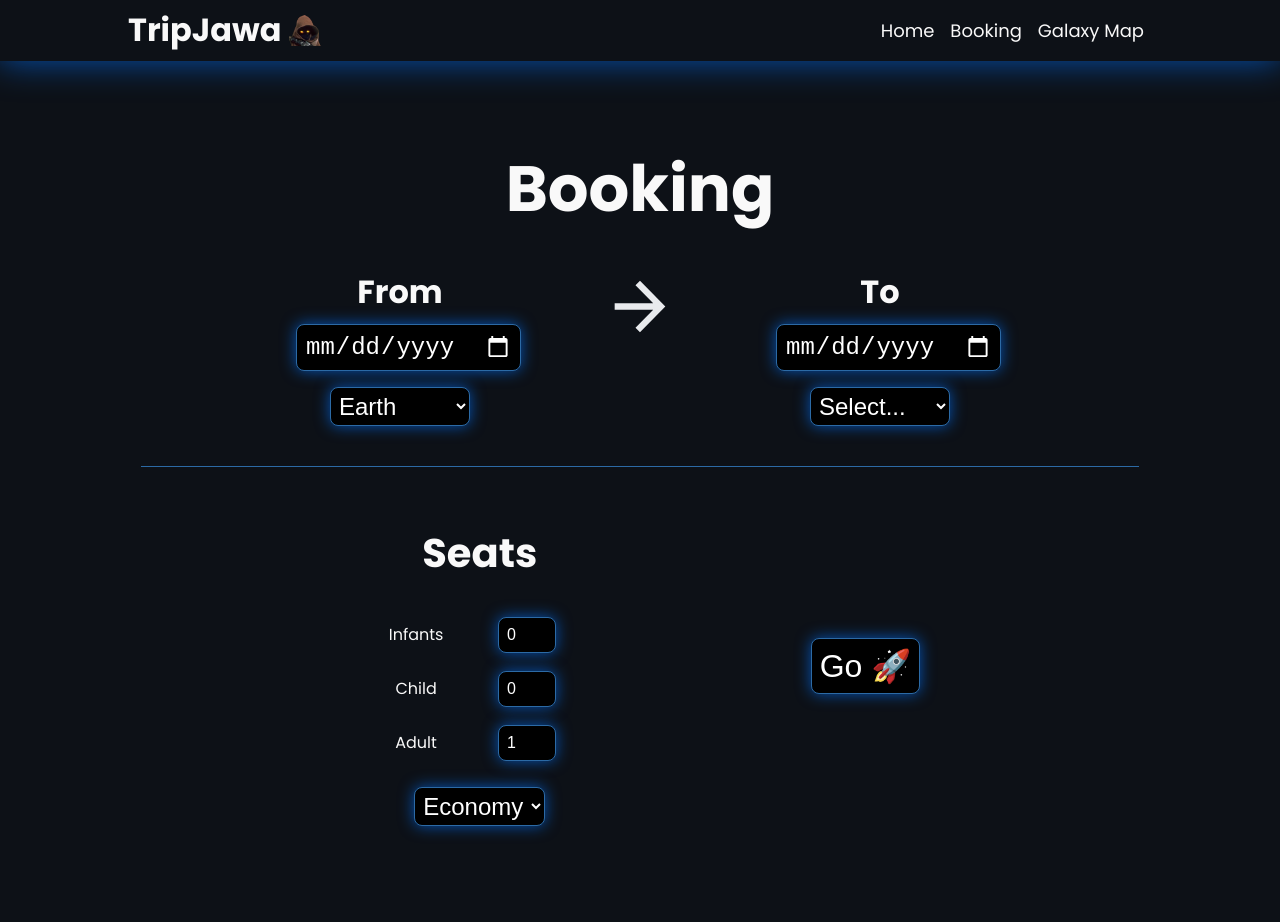
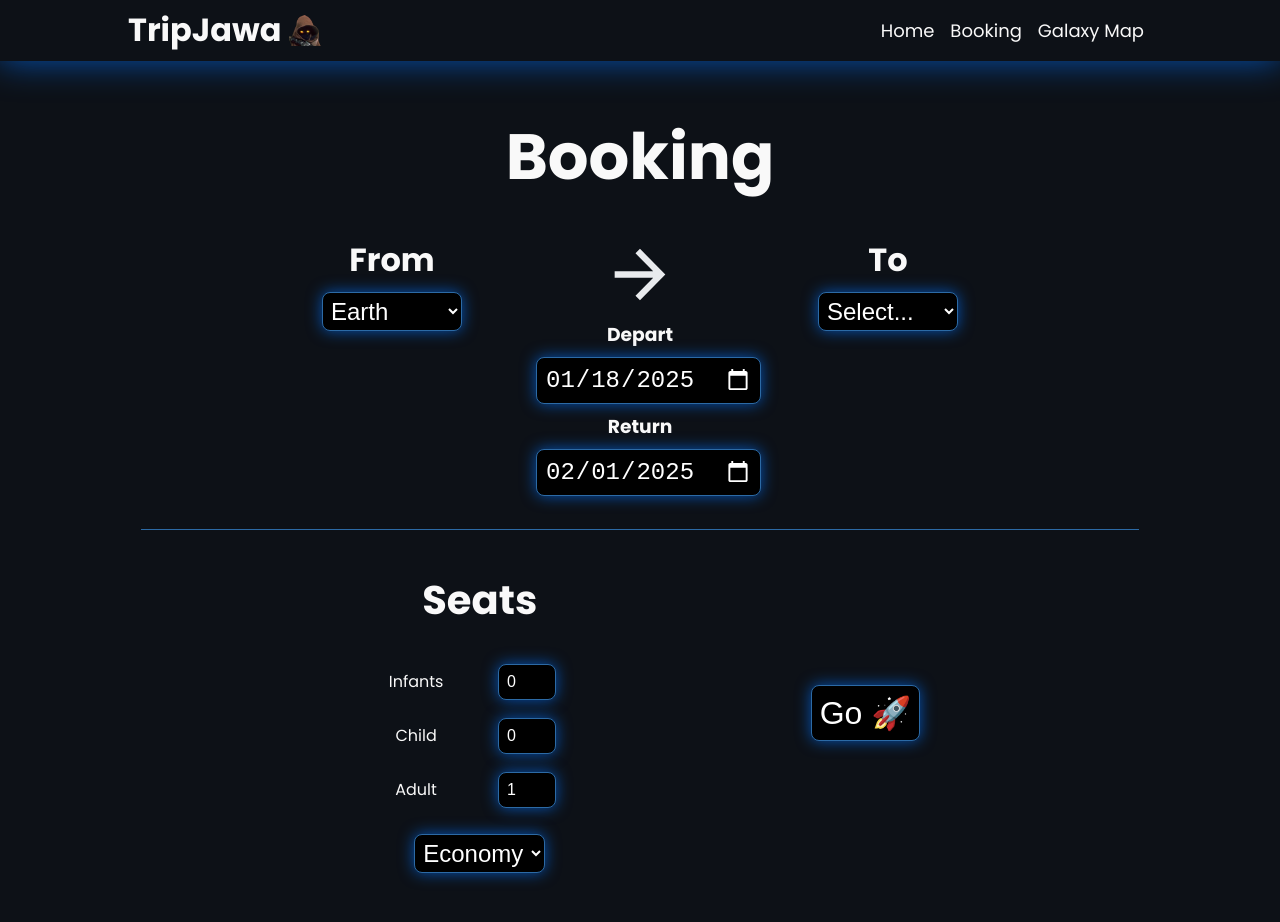
Before and after one commit to RS-GoogleCoder/hackathon2025, a Next.js app: page /booking in a window 1280 px wide. Shown: the top 922 px of the page. Before the commit the page ends 882 px from the top, so only its background shows below. Built offline with nearby package versions, Linux system fonts and the light colour scheme.

Commit message:
Header fixed and booking fixed

```diff
--- a/app/booking/booking.scss
+++ b/app/booking/booking.scss
@@ -37,6 +37,8 @@ div {
   margin: auto;
   border-top: 1px solid var(--accent);
   width: 80%;
+  margin-top: -2rem;
+  padding-top: 0rem;
 
   p {
     padding: 1.5em;
--- a/app/booking/page.tsx
+++ b/app/booking/page.tsx
@@ -52,8 +52,7 @@ export default function Page() {
             formData.fromPlanet = GetPlanets().find(e => e.name === formData.fromPlanet!)!;
         }
         document.querySelector('.rocket')?.classList.add('move-rocket');
-        console.dir(formData);
-        //document.location.href = `/trips?data=` + JSON.stringify(formData);
+        document.location.href = `/trips?data=` + JSON.stringify(formData);
     };
 
     return (
@@ -62,19 +61,25 @@ export default function Page() {
             <div className={"booking-main"}>
                 <div className={"booking-left"}>
                     <h1>From</h1>
-                    <input type="date" name="fromDate" id="from" onChange={handleInputChange}/>
-                    <br/>
+
                     <select name="fromPlanet" onChange={handleInputChange}>
                         {planets}
                     </select>
                 </div>
                 <div className={"booking-middle"}>
                     <Image src={arrowForward} alt={"Forward arrow"}/>
+                    <h3>Depart</h3>
+                    <input type="date" name="fromDate" id="from" onChange={handleInputChange}
+                           defaultValue={formData.fromDate.toISOString().split('T')[0]}/>
+                    <h3>Return</h3>
+
+                    <input type="date" name="toDate" id="to" onChange={handleInputChange}
+                           defaultValue={new Date(formData.toDate.getTime() + 7 * 24 * 60 * 60 * 1000).toISOString().split('T')[0]}/>
+                    <br/>
+                    <br/>
                 </div>
                 <div className={"booking-right"}>
                     <h1>To</h1>
-                    <input type="date" name="toDate" id="to" onChange={handleInputChange}/>
-                    <br/>
                     <select name="toPlanet" value={formData.toPlanet as string} onChange={(e) => {
                         handleInputChange(e);
                     }}>
@@ -136,6 +141,7 @@ export class BookingFormData {
     constructor() {
         this.fromDate = new Date();
         this.toDate = new Date();
+        this.toDate.setDate(this.fromDate.getDate() + 7);
         this.fromPlanet = GetPlanets()[0];
         this.toPlanet = undefined;
         this.infants = 0;
--- a/app/components/header/header.scss
+++ b/app/components/header/header.scss
@@ -8,7 +8,7 @@
   justify-content: space-between;
   align-items: center;
   box-shadow: 0px 0px 35px 0px rgba(4, 90, 196, 0.9);
-  margin-bottom: 4em;
+  margin-bottom: 2rem;
   padding: 0.4rem 10%;
 
   a {
```
